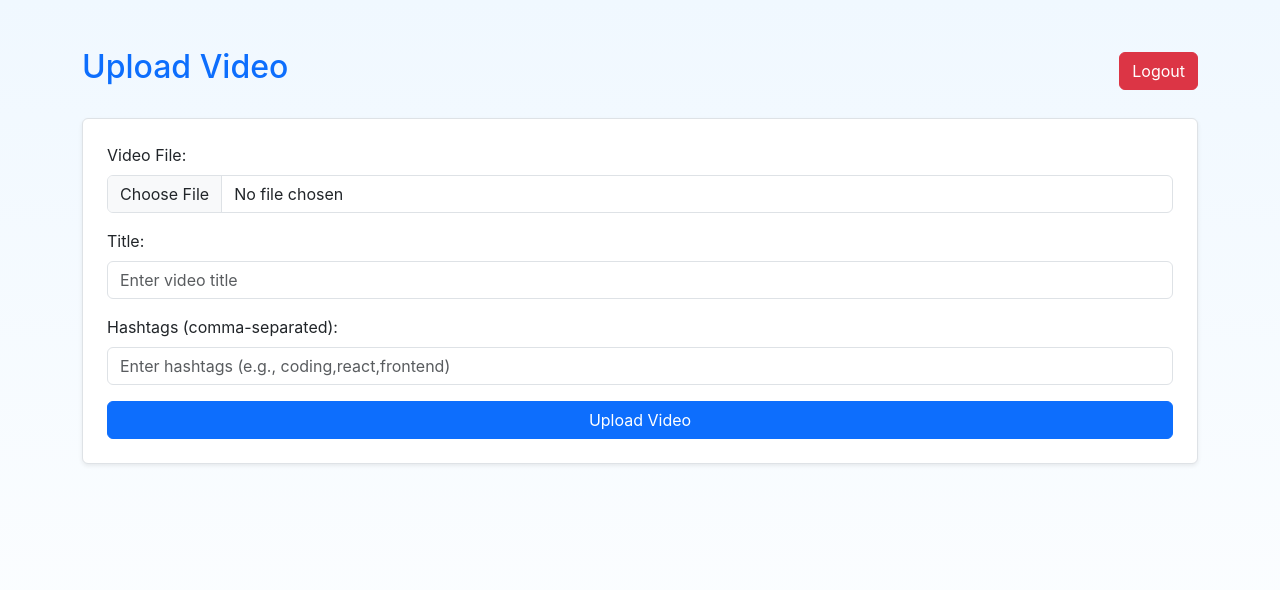
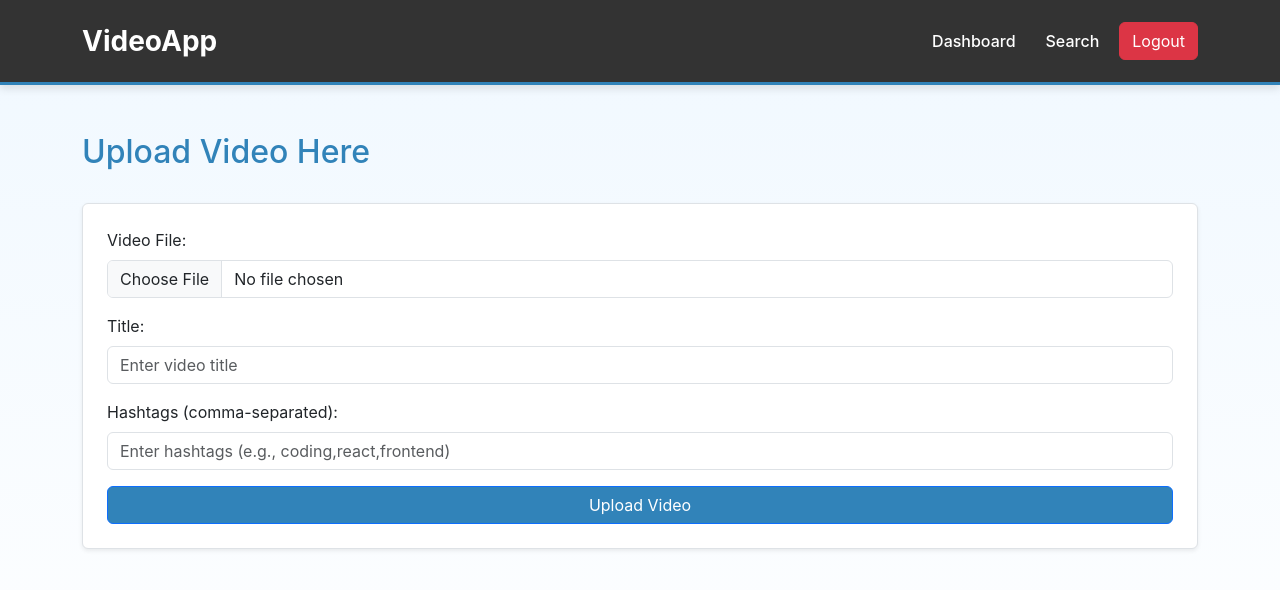
Before and after one commit to Ehtishamali78/react-app, a React (Create React App) app: page /upload in a window 1280 px wide. Shown: the top 590 px of the page. Built offline with nearby package versions, Linux system fonts and the light colour scheme.

Commit message:
added some styling for login and signup and other pages

```diff
--- a/src/components/Login.js
+++ b/src/components/Login.js
@@ -60,7 +60,7 @@ const Login = () => {
       )}
 
       <form onSubmit={handleSubmit} className="form-container">
-        <h2 className="form-title">Login</h2>
+        <h2 className="form-title colorPrimary"><strong>Login</strong></h2>
         <div className="mb-3">
           <label htmlFor="username" className="form-label">Username</label>
           <input
--- a/src/components/Search.js
+++ b/src/components/Search.js
@@ -109,7 +109,7 @@ const Search = () => {
                   <div className="card-footer text-center">
                     <Link
                       to={`/videos/${video.id}`}
-                      className="btn btn-primary w-100 customBtn"
+                      className="btn btn-primary w-100 customBtn bgPrimary"
                     >
                       Watch Video
                     </Link>
--- a/src/components/SignUp.js
+++ b/src/components/SignUp.js
@@ -55,7 +55,7 @@ const SignUp = () => {
       )}
 
       <form onSubmit={handleSubmit} className="form-container">
-        <h2 className="form-title">Sign Up</h2>
+        <h2 className="form-title colorPrimary"><strong>Sign Up</strong></h2>
         <div className="mb-3">
           <label htmlFor="username" className="form-label">Username</label>
           <input
--- a/src/components/UploadVideo.js
+++ b/src/components/UploadVideo.js
@@ -1,5 +1,5 @@
 import React, { useState } from 'react';
-import { useNavigate } from 'react-router-dom'; // Import useNavigate
+import { useNavigate, Link } from 'react-router-dom'; // Import useNavigate
 import axios from 'axios';
 import 'bootstrap/dist/css/bootstrap.min.css';
 import "./style.css";
@@ -58,15 +58,42 @@ const UploadVideo = () => {
   };
 
   return (
+    <div>
+      {/* Navbar */}
+      <nav className="navbar navbar-expand-lg navbar-light bg-white shadow-sm">
+        <div className="container">
+          <Link className="navbar-brand text-primary" to="/dashboard">
+            VideoApp
+          </Link>
+          <div className="collapse navbar-collapse justify-content-end">
+            <ul className="navbar-nav">
+              <li className="nav-item">
+                <Link className="nav-link" to="/dashboard">
+                  Dashboard
+                </Link>
+              </li>
+              <li className="nav-item">
+                <Link className="nav-link" to="/search">
+                  Search
+                </Link>
+              </li>
+              <li className="nav-item">
+                <button
+                  className="btn btn-danger"
+                  onClick={handleLogout}
+                >
+                  Logout
+                </button>
+              </li>
+            </ul>
+          </div>
+        </div>
+      </nav>
       <div className="container mt-5">
         {/* Logout Button */}
         <div className="d-flex justify-content-between align-items-center mb-4">
-        <h2 className="text-primary">Upload Video</h2>
-        <button className="btn btn-danger" onClick={handleLogout}>
-          Logout
-        </button>
+          <h2 className="text-primary colorPrimary text-center">Upload Video Here</h2>
         </div>
-
         {/* Bootstrap Alert */}
         {message && (
           <div className={`alert alert-${alertType} text-center`} role="alert">
@@ -115,11 +142,11 @@ const UploadVideo = () => {
               onChange={(e) => setHashtags(e.target.value)}
             />
           </div>
-
-        <button type="submit" className="btn btn-primary w-100">
+          <button type="submit" className="btn btn-primary bgPrimary w-100">
             Upload Video
           </button>
         </form>
+      </div>
     </div>
   );
 };
--- a/src/components/style.css
+++ b/src/components/style.css
@@ -3,12 +3,15 @@ body {
   background: linear-gradient(to bottom, #f0f8ff, #ffffff);
   min-height: 100vh;
 }
+
 .colorPrimary {
   color: #3183b9 !important;
 }
+
 .bgPrimary {
   background-color: #3183b9 !important;
 }
+
 .bg-white {
   background-color: #ffffff;
 }
```
Also changed, not shown: src/components/Searh.js (deleted). Lines whose indentation alone changed are shown as unchanged.
